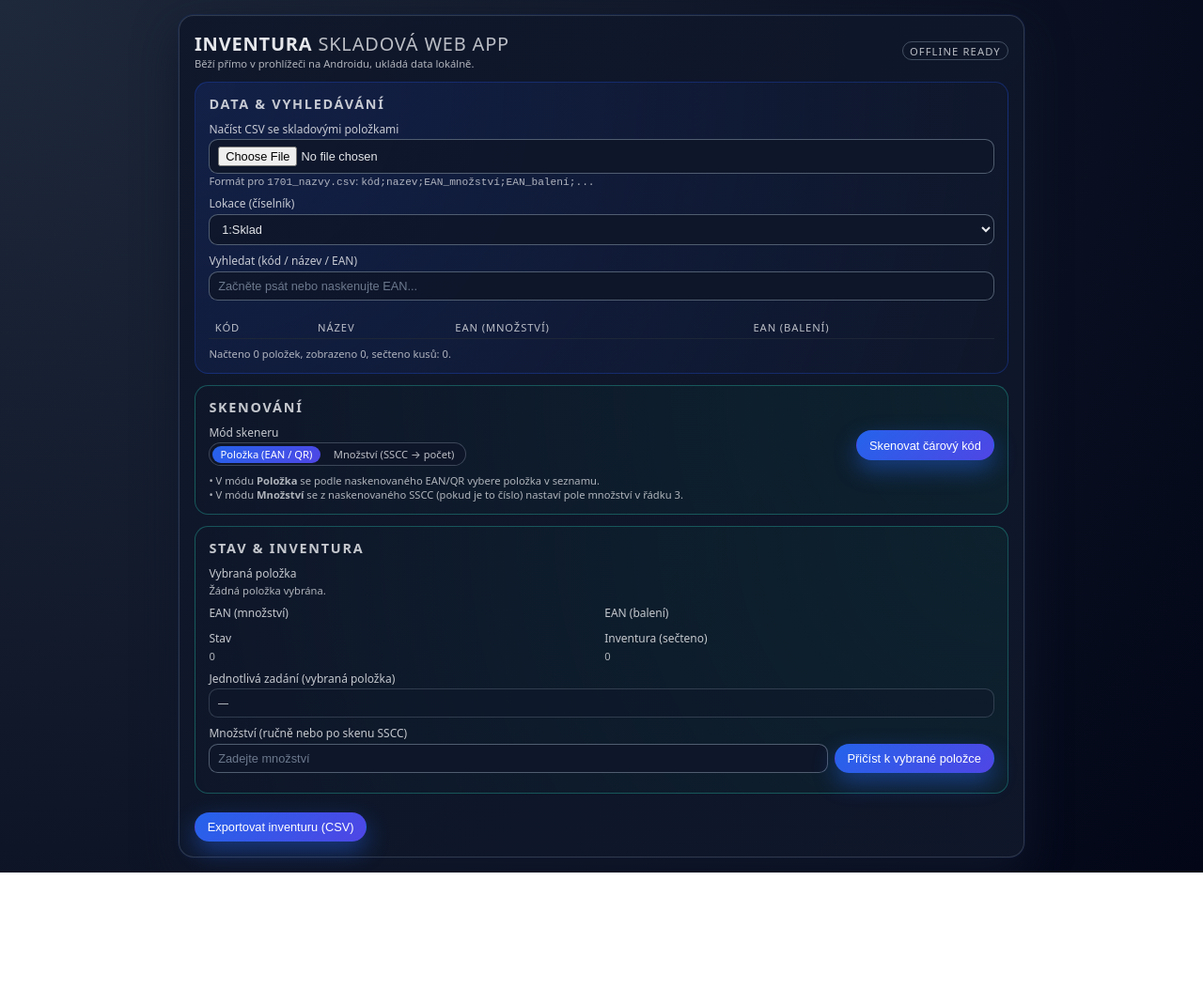
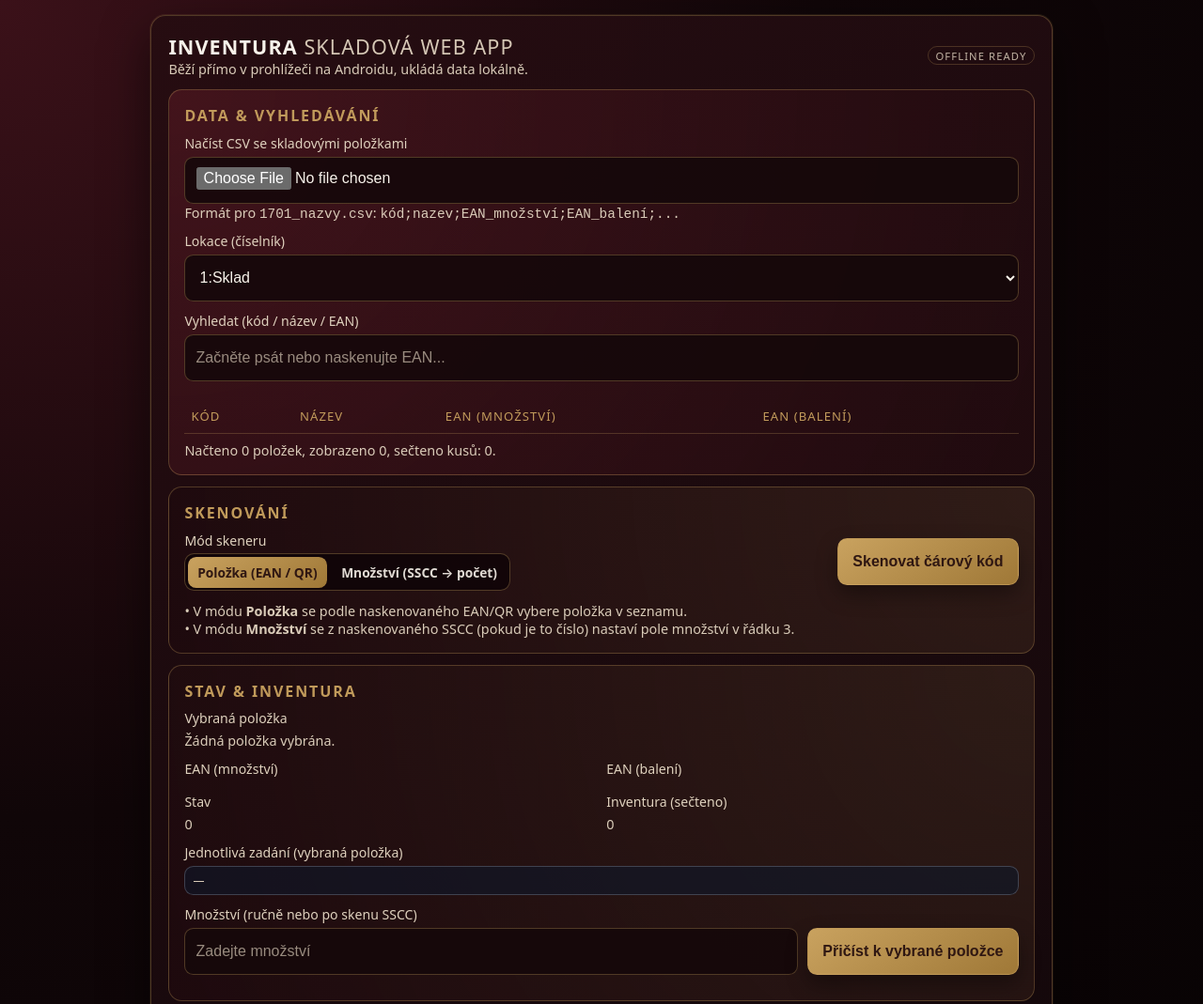
Before and after one commit to pavelmostek-coder/inventura_sklad, a plain HTML site: page index.html in a window 1280 px wide. Shown: the top 1069 px of the page at 94% size. Before the commit the page ends 929 px from the top, so only its background shows below. Drawn offline with Linux system fonts and the light colour scheme.

Commit message:
Add files via upload

```diff
--- a/index.html
+++ b/index.html
@@ -6,14 +6,19 @@
   <meta name="viewport" content="width=device-width, initial-scale=1" />
   <style>
     :root {
-      color-scheme: light dark;
-      --bg: #0f172a;
-      --bg-soft: #111827;
-      --fg: #e5e7eb;
-      --accent: #3b82f6;
-      --accent-soft: rgba(59,130,246,0.14);
-      --border: #1f2937;
+      color-scheme: dark;
+      --bg-main: #14090b;
+      --bg-card: #2a1015;
+      --bg-card-soft: #3a171f;
+      --fg-main: #f7f2ea;
+      --fg-soft: #e9dcc7;
+      --accent-gold: #c9a25f;
+      --accent-gold-soft: rgba(201,162,95,0.18);
+      --accent-red: #7b2331;
+      --accent-red-soft: rgba(123,35,49,0.28);
+      --border-main: rgba(201,162,95,0.32);
       --danger: #ef4444;
+      --control-h: 50px;
     }
 
     * { box-sizing: border-box; }
@@ -22,23 +27,24 @@
       margin: 0;
       padding: 1rem;
       font-family: system-ui, -apple-system, BlinkMacSystemFont, "Segoe UI", sans-serif;
-      background: radial-gradient(circle at top left, #1e293b, #020617);
-      color: var(--fg);
+      background: radial-gradient(circle at top left, #3b1119, #100608 50%, #080304);
+      color: var(--fg-main);
       min-height: 100vh;
       display: flex;
       justify-content: center;
+      font-size: 18px;
     }
 
     .app {
       width: 100%;
-      max-width: 900px;
-      background: linear-gradient(135deg, rgba(15,23,42,0.9), rgba(15,23,42,0.98));
+      max-width: 960px;
+      background: linear-gradient(155deg, rgba(38, 13, 18, 0.96), rgba(20, 8, 11, 0.98));
       border-radius: 1rem;
-      border: 1px solid rgba(148,163,184,0.25);
+      border: 1px solid var(--border-main);
       box-shadow:
-        0 18px 45px rgba(15,23,42,0.9),
-        0 0 0 1px rgba(30,64,175,0.2);
-      padding: 1rem;
+        0 20px 50px rgba(0, 0, 0, 0.55),
+        0 0 0 1px rgba(201,162,95,0.12);
+      padding: 1.15rem;
     }
 
     header {
@@ -50,22 +56,25 @@
     }
 
     header h1 {
-      font-size: 1.25rem;
+      font-size: 1.35rem;
       margin: 0;
-      letter-spacing: 0.04em;
+      letter-spacing: 0.05em;
       text-transform: uppercase;
+      color: var(--fg-main);
     }
 
     header h1 span {
       font-weight: 300;
-      opacity: 0.8;
+      opacity: 0.9;
+      color: var(--fg-soft);
     }
 
     .tag {
       font-size: 0.7rem;
       padding: 0.1rem 0.45rem;
       border-radius: 999px;
-      border: 1px solid rgba(148,163,184,0.5);
+      border: 1px solid var(--border-main);
+      color: var(--fg-soft);
       text-transform: uppercase;
       letter-spacing: 0.1em;
       opacity: 0.8;
@@ -84,30 +93,32 @@
     }
 
     .card {
-      background: radial-gradient(circle at top left, rgba(30,64,175,0.22), rgba(15,23,42,0.95));
+      background: radial-gradient(circle at top left, rgba(123,35,49,0.35), rgba(32,11,15,0.96));
       border-radius: 0.9rem;
-      border: 1px solid rgba(30,64,175,0.45);
-      padding: 0.8rem 0.9rem;
+      border: 1px solid var(--border-main);
+      padding: 1rem;
     }
 
     .card.secondary {
-      background: radial-gradient(circle at top right, rgba(6,95,70,0.16), rgba(15,23,42,0.94));
-      border-color: rgba(45,212,191,0.32);
+      background: radial-gradient(circle at top right, rgba(201,162,95,0.12), rgba(30,10,14,0.96));
+      border-color: rgba(201,162,95,0.3);
     }
 
     .card h2 {
       margin: 0 0 0.55rem;
-      font-size: 0.9rem;
+      font-size: 1rem;
       text-transform: uppercase;
       letter-spacing: 0.12em;
-      opacity: 0.85;
+      opacity: 0.95;
+      color: var(--accent-gold);
     }
 
     label {
-      font-size: 0.75rem;
-      opacity: 0.85;
+      font-size: 0.88rem;
+      opacity: 0.95;
       display: block;
-      margin-bottom: 0.15rem;
+      margin-bottom: 0.3rem;
+      color: var(--fg-soft);
     }
 
     input[type="file"],
@@ -115,37 +126,40 @@
     input[type="number"],
     select {
       width: 100%;
-      padding: 0.45rem 0.55rem;
+      min-height: var(--control-h);
+      padding: 0.65rem 0.7rem;
       border-radius: 0.6rem;
-      border: 1px solid rgba(148,163,184,0.5);
-      background: rgba(15,23,42,0.9);
-      color: var(--fg);
-      font-size: 0.8rem;
+      border: 1px solid var(--border-main);
+      background: rgba(22, 8, 11, 0.9);
+      color: var(--fg-main);
+      font-size: 1rem;
     }
 
     input::placeholder {
-      color: rgba(148,163,184,0.7);
+      color: rgba(233,220,199,0.62);
     }
 
     button {
-      border-radius: 999px;
-      border: 1px solid transparent;
-      padding: 0.45rem 0.8rem;
-      font-size: 0.8rem;
+      min-height: var(--control-h);
+      border-radius: 0.65rem;
+      border: 1px solid rgba(201,162,95,0.5);
+      padding: 0.55rem 0.95rem;
+      font-size: 1rem;
+      font-weight: 600;
       cursor: pointer;
-      background: linear-gradient(135deg, #2563eb, #4f46e5);
-      color: white;
+      background: linear-gradient(145deg, #c9a25f, #9f7837);
+      color: #2f1712;
       display: inline-flex;
       align-items: center;
       gap: 0.3rem;
-      box-shadow: 0 10px 25px rgba(37,99,235,0.45);
+      box-shadow: 0 10px 22px rgba(0, 0, 0, 0.35);
       white-space: nowrap;
     }
 
     button.secondary {
-      background: transparent;
-      border-color: rgba(148,163,184,0.6);
-      color: var(--fg);
+      background: rgba(31, 10, 14, 0.75);
+      border-color: var(--border-main);
+      color: var(--fg-main);
       box-shadow: none;
     }
 
@@ -158,9 +172,9 @@
     .row {
       display: flex;
       flex-wrap: wrap;
-      gap: 0.4rem;
+      gap: 0.65rem;
       align-items: flex-end;
-      margin-bottom: 0.5rem;
+      margin-bottom: 0.7rem;
     }
 
     .row > div {
@@ -168,29 +182,31 @@
     }
 
     .small {
-      font-size: 0.7rem;
-      opacity: 0.75;
+      font-size: 0.9rem;
+      opacity: 0.92;
+      color: var(--fg-soft);
     }
 
     table {
       width: 100%;
       border-collapse: collapse;
       margin-top: 0.5rem;
-      font-size: 0.8rem;
+      font-size: 0.95rem;
     }
 
     th, td {
-      border-bottom: 1px solid rgba(31,41,55,0.9);
-      padding: 0.3rem 0.4rem;
+      border-bottom: 1px solid rgba(201,162,95,0.25);
+      padding: 0.55rem 0.45rem;
     }
 
     th {
       text-align: left;
       font-weight: 500;
-      font-size: 0.7rem;
+      font-size: 0.82rem;
       text-transform: uppercase;
       letter-spacing: 0.08em;
-      opacity: 0.8;
+      opacity: 0.95;
+      color: var(--accent-gold);
     }
 
     tbody tr {
@@ -199,11 +215,11 @@
     }
 
     tbody tr:hover {
-      background: rgba(55,65,81,0.65);
+      background: rgba(123,35,49,0.38);
     }
 
     tbody tr.selected {
-      background: rgba(37,99,235,0.35);
+      background: rgba(201,162,95,0.25);
     }
 
     .badge {
@@ -220,12 +236,13 @@
 
     #scanner {
       width: 100%;
-      max-width: 380px;
+      max-width: 100%;
+      min-height: 250px;
       margin-top: 0.4rem;
       border-radius: 0.75rem;
       overflow: hidden;
-      border: 1px solid rgba(30,64,175,0.5);
-      background: rgba(15,23,42,0.9);
+      border: 1px solid rgba(201,162,95,0.45);
+      background: rgba(14, 6, 8, 0.92);
     }
 
     #scanner video {
@@ -236,22 +253,23 @@
       display: inline-flex;
       gap: 0.3rem;
       padding: 0.15rem;
-      background: rgba(15,23,42,0.95);
-      border-radius: 999px;
-      border: 1px solid rgba(148,163,184,0.35);
+      background: rgba(17, 6, 9, 0.95);
+      border-radius: 0.65rem;
+      border: 1px solid rgba(201,162,95,0.35);
     }
 
     .pill {
-      padding: 0.1rem 0.55rem;
-      border-radius: 999px;
-      font-size: 0.7rem;
+      padding: 0.45rem 0.65rem;
+      border-radius: 0.55rem;
+      font-size: 0.86rem;
+      font-weight: 600;
       cursor: pointer;
-      opacity: 0.8;
+      opacity: 0.9;
     }
 
     .pill.active {
-      background: linear-gradient(135deg, #2563eb, #4f46e5);
-      color: white;
+      background: linear-gradient(145deg, #c9a25f, #9f7837);
+      color: #2f1712;
       opacity: 1;
     }
 
@@ -281,11 +299,26 @@
     @media (max-width: 450px) {
       body {
         justify-content: flex-start;
-        padding: 0.6rem;
+        padding: 0.45rem;
+        font-size: 19px;
       }
 
       .app {
         max-width: 412px;
+        padding: 0.75rem;
+      }
+
+      .card {
+        padding: 0.85rem;
+      }
+
+      button,
+      input[type="file"],
+      input[type="text"],
+      input[type="number"],
+      select {
+        min-height: 54px;
+        font-size: 1rem;
       }
     }
 
@@ -325,11 +358,11 @@
       background: rgba(127, 29, 29, 0.25);
       color: #fecaca;
       box-shadow: none;
-      padding: 0.15rem 0.45rem;
+      padding: 0.35rem 0.7rem;
       border-radius: 0.4rem;
-      min-width: 32px;
+      min-width: 42px;
       justify-content: center;
-      font-size: 0.72rem;
+      font-size: 1.05rem;
       line-height: 1.1;
     }
 
```
